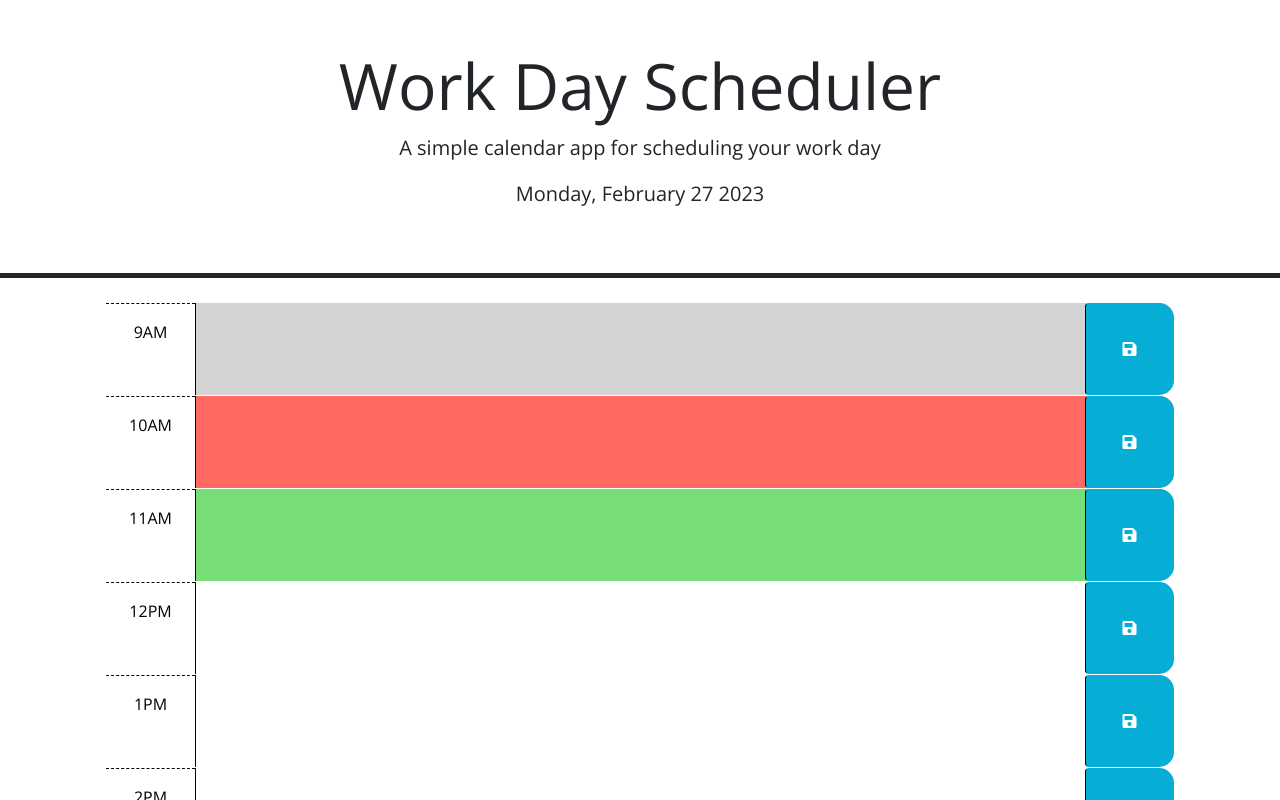
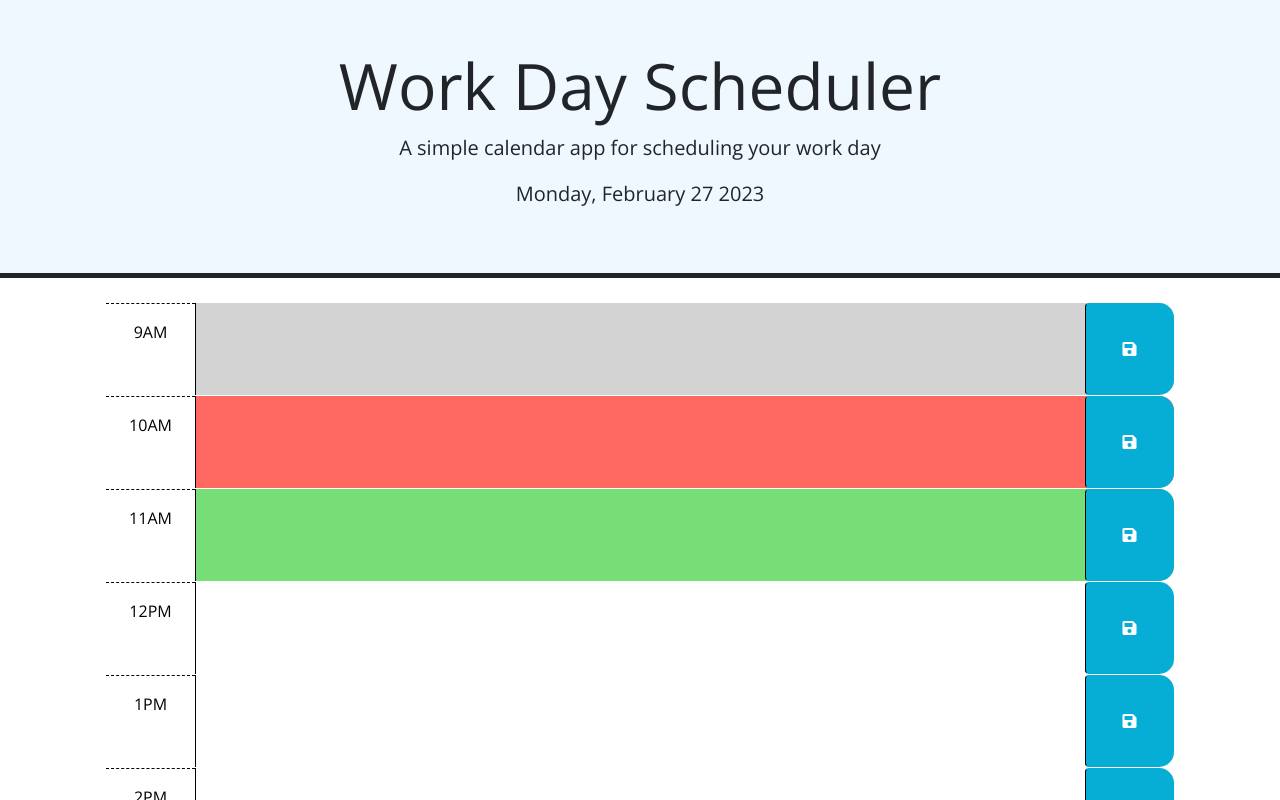
Before and after one commit to JasonLewis007/Work-Day-Scheduler, a plain HTML site: page index.html in a window 1280 px wide. Shown: the top 800 px of the page. Drawn offline with nearby package versions, Linux system fonts and the light colour scheme.

Commit message:
second commit

```diff
--- a/style.css
+++ b/style.css
@@ -1,6 +1,9 @@
 body {
   font-family: 'Open Sans', sans-serif;
   font-size: 16px;
+}
+header{
+  background-color: aliceblue;
 }
 
 textarea {
```
